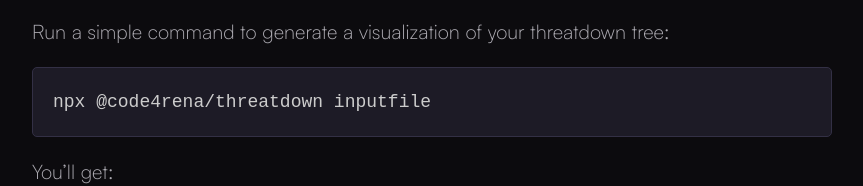
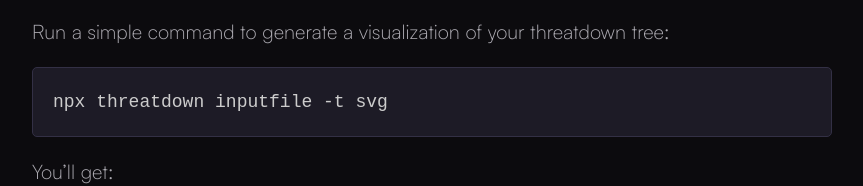
Before and after one commit to threatdown/threatdown-graph, a plain HTML site: page index.html in a window 1280 px wide. Shown: the part 1808-1994 px from the top of the page, without its empty margins (208-1071 px from the left). Drawn offline with nearby package versions, Linux system fonts and the light colour scheme.

Commit message:
fix: update the usage instructions

```diff
--- a/index.html
+++ b/index.html
@@ -47,7 +47,7 @@
       <h2>How it looks</h2>
 
 <pre><code>
-  __Attacker's goal__
+__Attacker's goal__
   - method which in order to be viable
     + requires this condition to be true
     + and this condition which depends on either
@@ -68,7 +68,7 @@
 
       <h2>Generating graphs</h2>
       <p>Run a simple command to generate a visualization of your threatdown tree:</p>
-      <pre><code>npx @code4rena/threatdown inputfile</code></pre>
+      <pre><code>npx threatdown inputfile -t svg</code></pre>
       <p>You’ll get:</p>
       <img class="example" src="threatdown-example.svg" alt="visualization of threatdown graph described above" />
 
```
